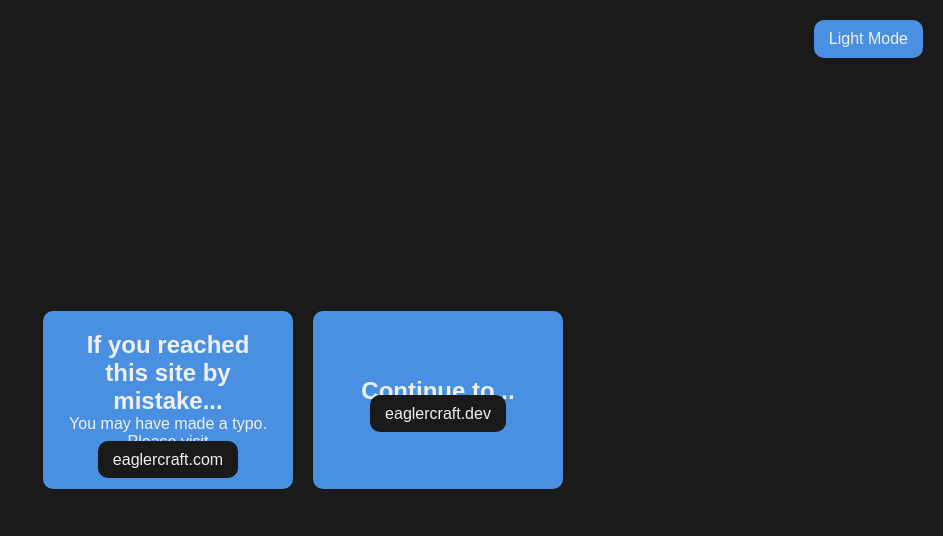
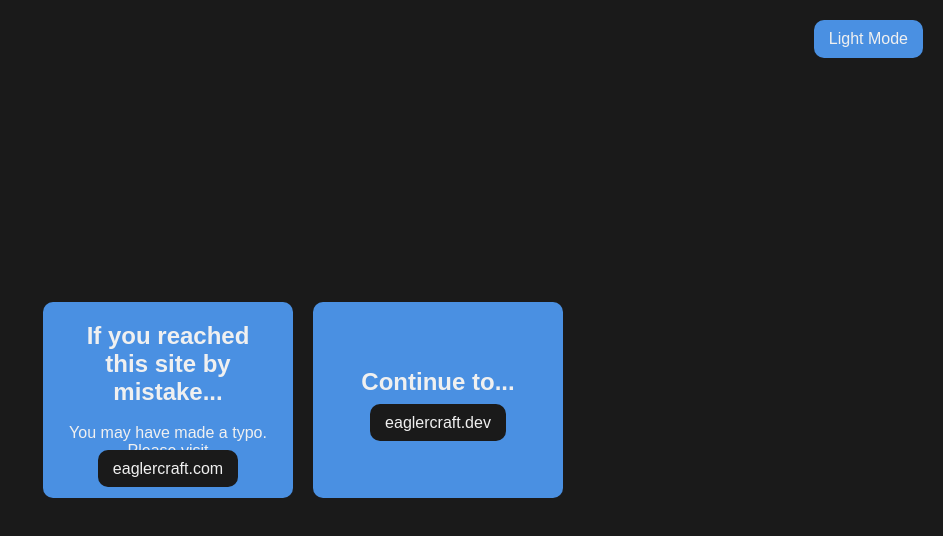
Before and after one commit to ServerNootNoot/eaglercraftx.com, a plain HTML site: page index.html in a window 1280 px wide. Shown: the whole page, without its empty margins (337-1280 px from the left). Drawn offline with Linux system fonts and the light colour scheme.

Commit message:
Update index.html

```diff
--- a/index.html
+++ b/index.html
@@ -15,12 +15,12 @@
     <div class="theme-switcher" id="themeSwitcher">Light Mode</div>
     <div class="container">
         <div class="box">
-            <h2>If you reached this site by mistake...</h2>
+            <h2>If you reached this site by mistake...</h2><br>
             <p>You may have made a typo. Please visit <a href="https://eaglercraft.com" rel="nofollow" target="_blank">eaglercraft.com</a></p>
         </div>
 
         <div class="box">
-            <h2>Continue to...</h2>
+            <h2>Continue to...</h2><br>
             <p><a href="https://eaglercraft.dev/" target="_blank">eaglercraft.dev</a></p>
         </div>
     </div>
```
